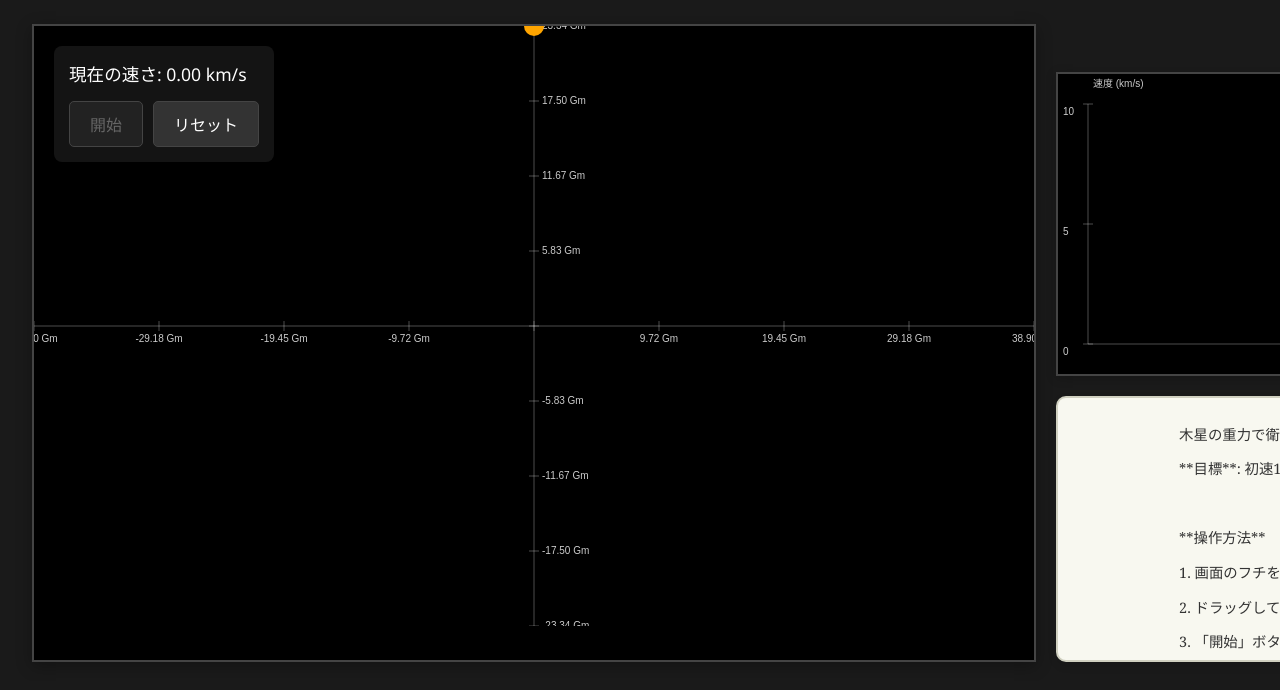
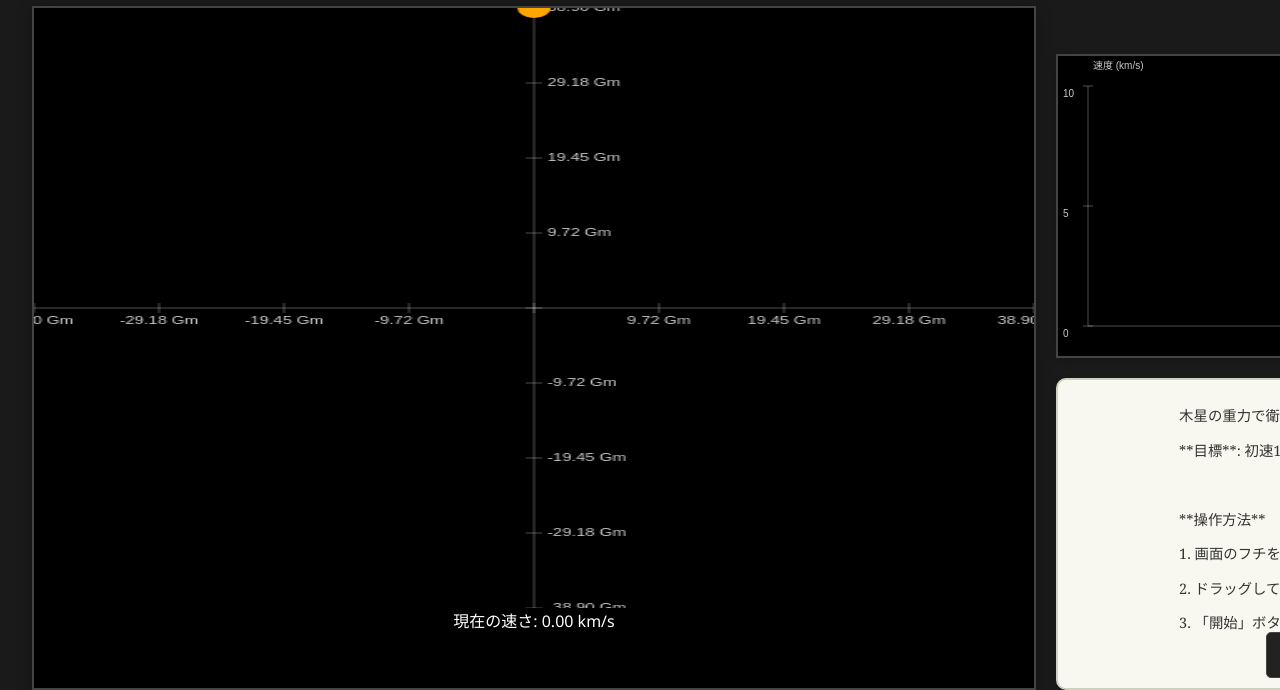
Before and after one commit to sorano-akari/Swing-by, a plain HTML site: page index.html in a window 1280 px wide. Shown: the part 119-809 px from the top of the page. Drawn offline with Linux system fonts and the light colour scheme.

Commit message:
Update index.html

```diff
--- a/index.html
+++ b/index.html
@@ -2,7 +2,7 @@
 <html lang="ja">
 <head>
     <meta charset="UTF-8">
-    <meta name="viewport" content="width=device-width, initial-scale=1.0">
+    <meta name="viewport" content="width=600, initial-scale=1.0">
     <title>木星スイングバイ シミュレータ</title>
     <link rel="stylesheet" href="style.css">
 </head>
@@ -15,18 +15,10 @@
         <main class="main-content">
             <div class="simulation-section">
                 <div class="canvas-container">
-                    <canvas id="gameCanvas" width="1000" height="600"></canvas>
-                    <div class="info-panel">
-                        <div class="status-info">
-                            <p>現在の速さ: <span id="currentSpeed">0.00</span> km/s</p>
-                        </div>
-                        <div class="actions">
-                            <div class="button-group">
-                                <button id="startButton" disabled>開始</button>
-                                <button id="resetButton">リセット</button>
-                            </div>
-                        </div>
-                    </div>
+                    <canvas id="gameCanvas" width="600" height="600"></canvas>
+<div class="info-panel-top">
+    <span>現在の速さ: <span id="currentSpeed">0.00</span> km/s</span>
+</div>
                 </div>
             </div>
 
@@ -40,14 +32,18 @@
                     </div>
                 </div>
 
-                <div class="evaluation-section">
-
-                    <div id="resultDisplay" class="certificate-body">衛星を打ち込む位置と方向を設定してください。</div>
-                </div>
+<div class="evaluation-section">
+    <div id="resultDisplay" class="certificate-body">
+<b>人工衛星を木星とのスイングバイで初速の10 km/sから20 km/s以上に加速しよう</b><br><br>計算領域境界付近をクリックしてドラッグすることで、<br>衛星を打ち込む位置と方向を設定し「開始」ボタンを押してください。<br>
+    </div>
+    <div class="evaluation-actions">
+        <button id="startButton" disabled>開始</button>
+        <button id="resetButton">リセット</button>
+    </div>
+</div>
             </div>
         </main>
     </div>
-
     <script src="script.js"></script>
 </body>
 </html>
```
